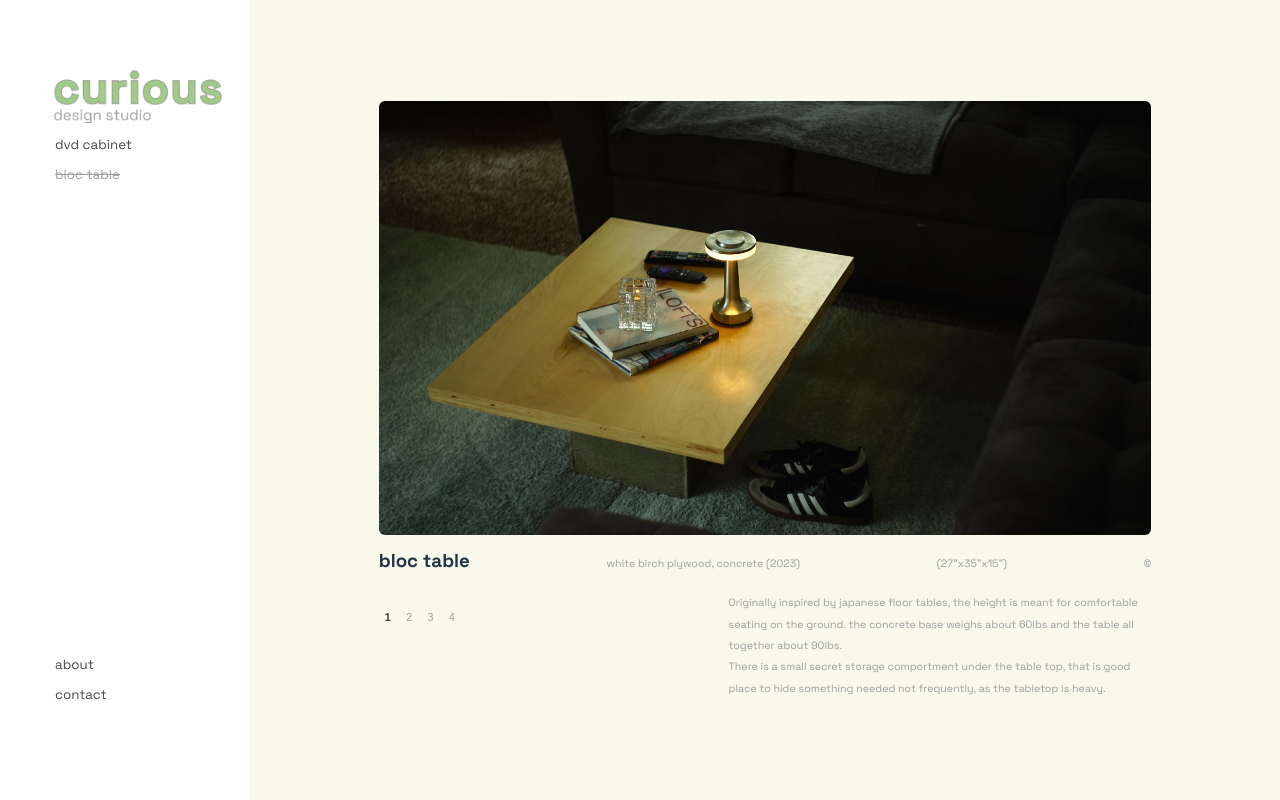
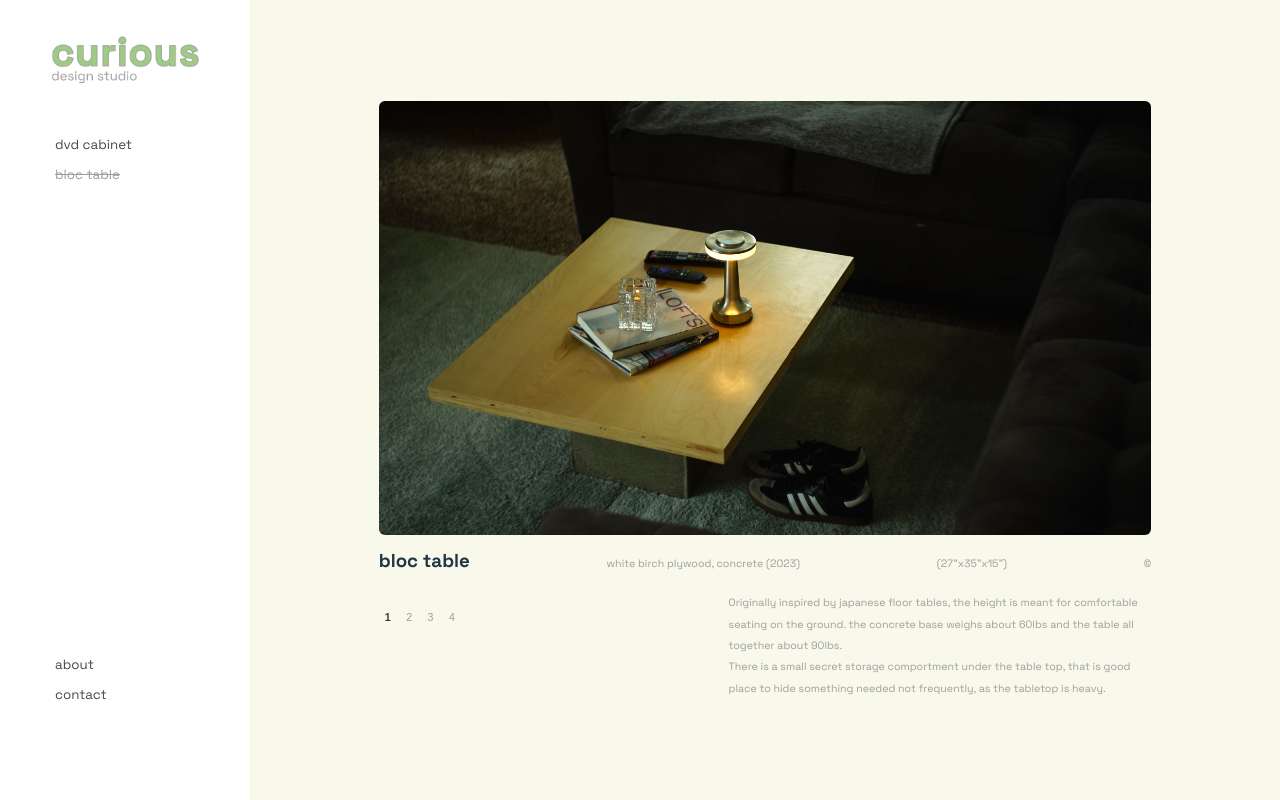
Before and after one commit to ecolijah/curious-design, a Vue app: page / in a window 1280 px wide. Built offline with nearby package versions, Linux system fonts and the light colour scheme.

Commit message:
ok good enough

```diff
--- a/src/components/Controller.vue
+++ b/src/components/Controller.vue
@@ -117,22 +117,22 @@ function toggleView(option) {
 
     .logo {
         display: flex;
-        /* justify-content: flex-end; */
+        justify-content: center;
         align-items:center;
         /* background-color: bisque; */
-        padding-left: 45px;
-        padding-right: 20px;
+        /* padding-left: 45px;
+        padding-right: 20px; */
 
         height: 15vh;
-        min-height: 70px;
-        min-width: 183px;
+        /* min-height: 70px;
+        min-width: 183px; */
 
     }
 
     img {
-        margin-top: 40%;
-        max-width: 100%; /* Maximum width of the image */
-        max-height: 100%; /* Maximum height of the image */
+        /* margin-top: 40%; */
+        max-width: 65%; /* Maximum width of the image */
+        max-height: 65%; /* Maximum height of the image */
         object-fit: contain; /*Maintain aspect ratio and fit within the container*/
     }
 
```
